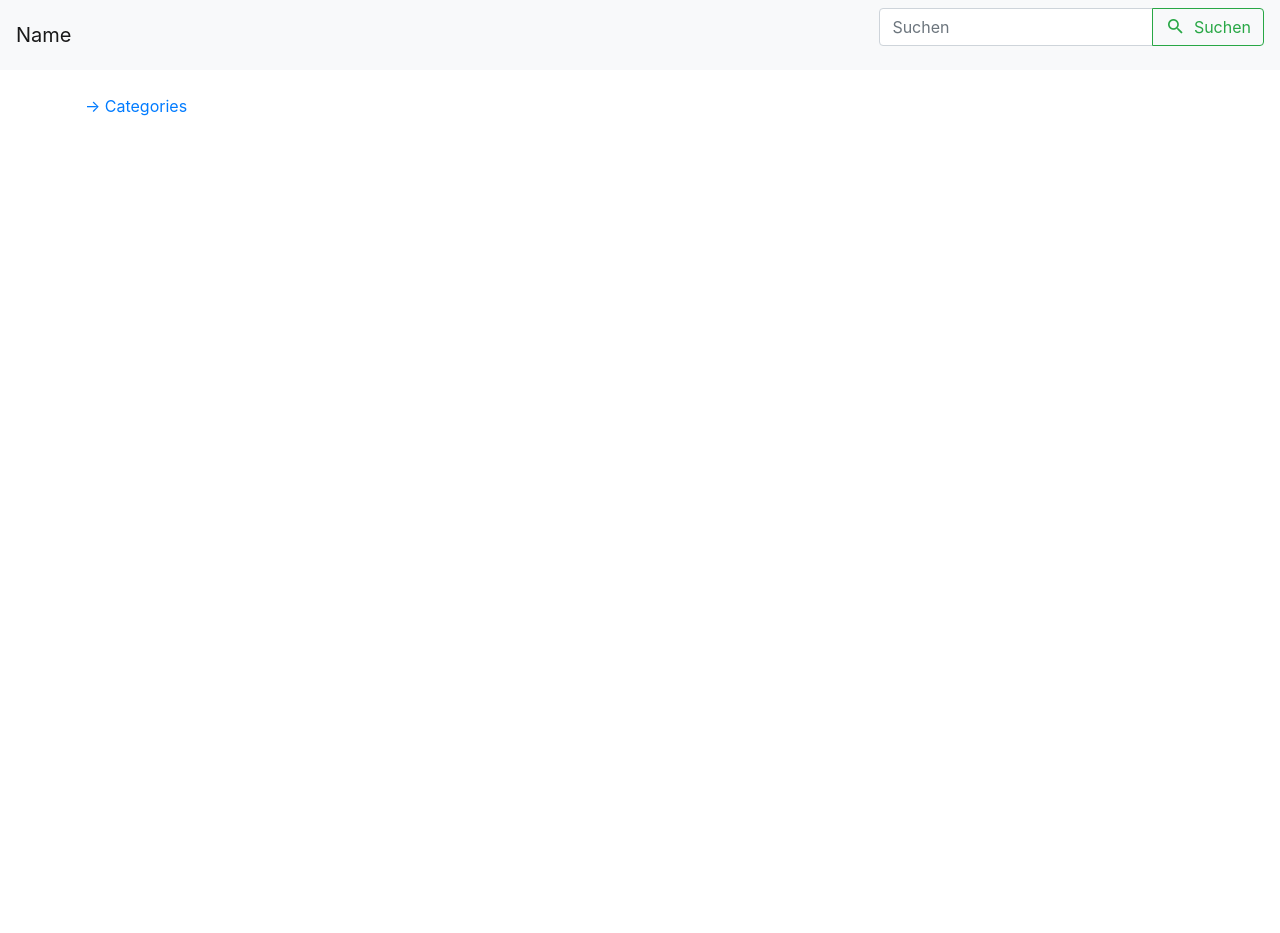
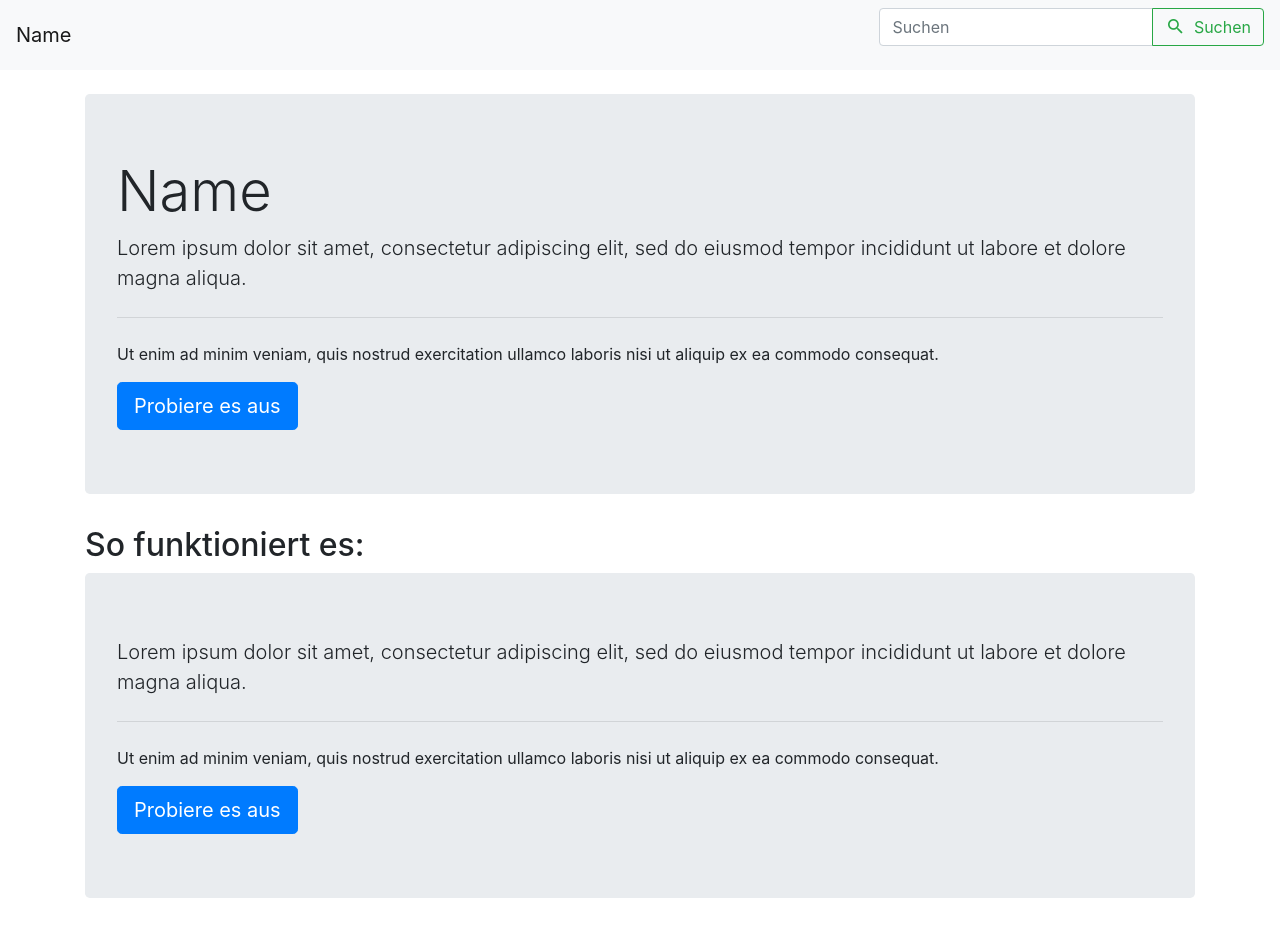
Before and after one commit to Dassderdie/economy-mocup, an Angular app: page / in a window 1280 px wide. Shown: the top 933 px of the page. Before the commit the page ends 800 px from the top, so only its background shows below. Built offline with nearby package versions, Linux system fonts and the light colour scheme.

Commit message:
Add placeholder to landing page

```diff
--- a/src/app/pages/landing-page/landing-page.component.html
+++ b/src/app/pages/landing-page/landing-page.component.html
@@ -1 +1,35 @@
-<a routerLink="/categories">-> Categories</a>
+<div class="jumbotron">
+    <h1 class="display-4">{{ company.name }}</h1>
+    <p class="lead">
+        Lorem ipsum dolor sit amet, consectetur adipiscing elit, sed do eiusmod
+        tempor incididunt ut labore et dolore magna aliqua.
+    </p>
+    <hr class="my-4" />
+    <p>
+        Ut enim ad minim veniam, quis nostrud exercitation ullamco laboris nisi
+        ut aliquip ex ea commodo consequat.
+    </p>
+    <a class="btn btn-primary btn-lg" routerLink="/categories" role="button">
+        Probiere es aus
+    </a>
+</div>
+
+<h2>So funktioniert es:</h2>
+<div class="jumbotron">
+    <p class="lead">
+        Lorem ipsum dolor sit amet, consectetur adipiscing elit, sed do eiusmod
+        tempor incididunt ut labore et dolore magna aliqua.
+    </p>
+    <hr class="my-4" />
+    <p>
+        Ut enim ad minim veniam, quis nostrud exercitation ullamco laboris nisi
+        ut aliquip ex ea commodo consequat.
+    </p>
+    <a class="btn btn-primary btn-lg" routerLink="/categories" role="button">
+        Probiere es aus
+    </a>
+</div>
+
+<h2>Das sind unsere Partner:</h2>
+
+<a href="mailto: {{ company.newsletter }}">{{ company.newsletter }}</a>
--- a/src/app/pages/landing-page/landing-page.component.ts
+++ b/src/app/pages/landing-page/landing-page.component.ts
@@ -1,10 +1,13 @@
 import { Component, OnInit } from '@angular/core';
+import { companyData } from 'src/app/shared/data/company-data';
 
 @Component({
     templateUrl: './landing-page.component.html',
     styleUrls: ['./landing-page.component.css'],
 })
 export class LandingPageComponent implements OnInit {
+    // to use it in template
+    public company = companyData;
     constructor() {}
 
     ngOnInit(): void {}
```
